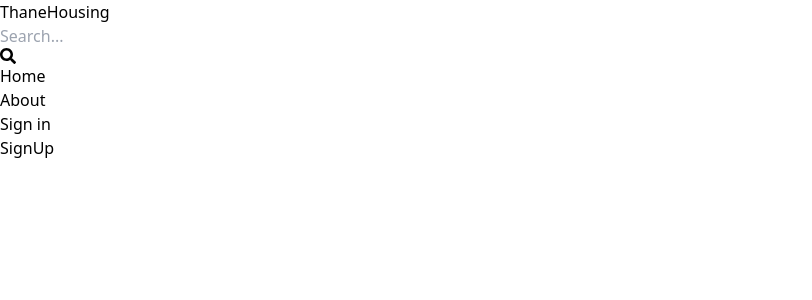
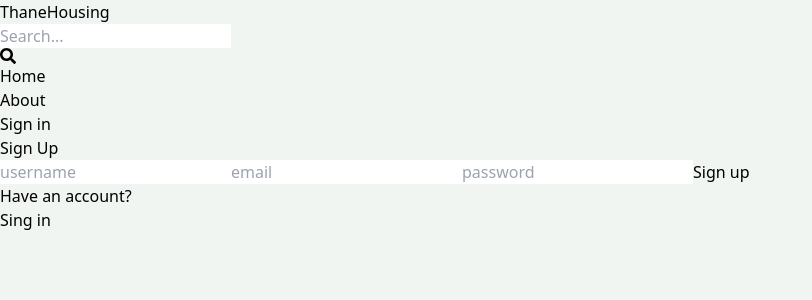
Before and after one commit to ranjit20m/thane-housing, a React (Vite) app in the folder client/: page /sign-up in a window 1280 px wide. Shown: the top 300 px of the page, without its empty margins (0-812 px from the left). Built offline with nearby package versions, Linux system fonts and the light colour scheme.

Commit message:
Complete sign up page UI

```diff
--- a/client/src/index.css
+++ b/client/src/index.css
@@ -1,3 +1,7 @@
 @tailwind base;
 @tailwind components;
 @tailwind utilities;
+
+body {
+    background-color: rgb(241,245,241);
+}
--- a/client/src/pages/SignUp.jsx
+++ b/client/src/pages/SignUp.jsx
@@ -1,8 +1,22 @@
-import React from 'react'
+import { Link } from 'react-router-dom';
 
 const SignUp = () => {
   return (
-    <div>SignUp</div>
+    <div className="p-3 max-w-lg mx-auto">
+      <h1 className='text-3xl text-center font-semibold my-7'>Sign Up</h1>
+      <form className="flex flex-col gap-4">
+        <input id="username" type="text" placeholder="username" className="border p-3 rounded-lg" />
+        <input id="email" type="email" placeholder="email" className="border p-3 rounded-lg" />
+        <input id="password" type="password" placeholder="password" className="border p-3 rounded-lg" />
+        <button className="bg-slate-700 text-white p-3 rounded-lg uppercase hover:opacity-95 disabled:opacity-80">
+          Sign up
+        </button>
+      </form>
+      <div className='flex gap-2 mt-5'>
+        <p>Have an account?</p>
+        <Link to={'/sign-in'}><span className='text-blue-700'>Sing in</span></Link>
+      </div>
+    </div>
   )
 }
 
```
Also changed, not shown: 1 other file (tests, documents, lock files or other folders).
